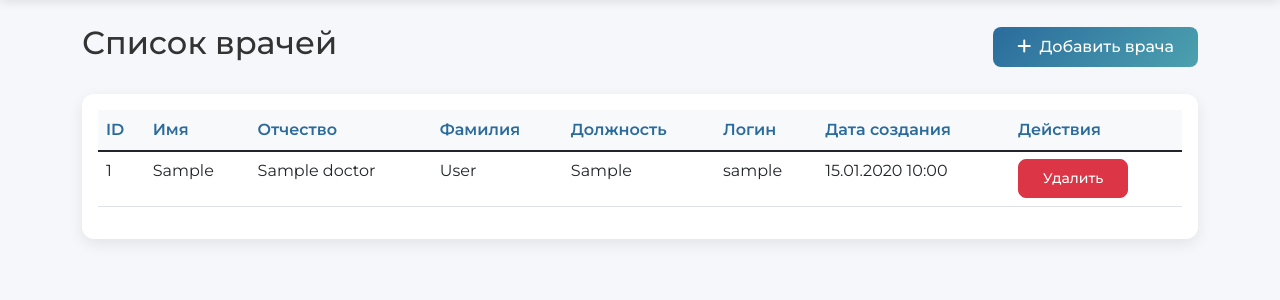
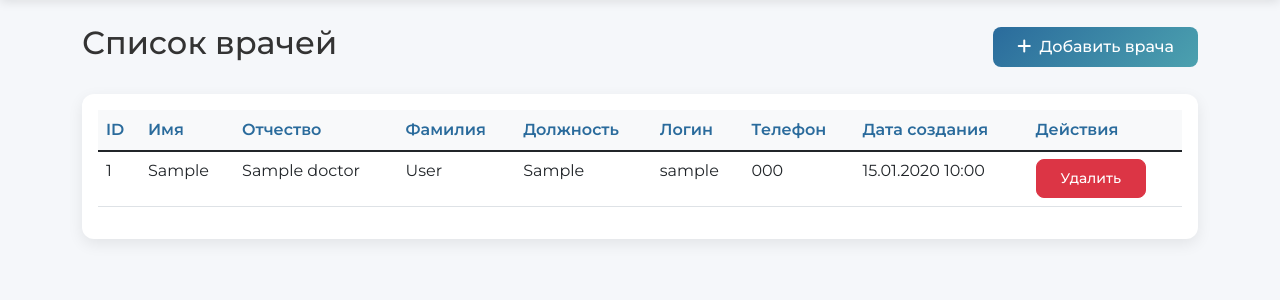
Before and after one commit to Pureshca/medical_clinic, a Flask app: page /admin/doctors in a window 1280 px wide. Shown: the part 62-362 px from the top of the page. Run offline with Flask 3, Linux system fonts and the light colour scheme; the visitor is signed in with stand-in values (Sample User, id 1); tables that the repository leaves empty hold one stand-in row (values such as "Sample post").

Commit message:
Add populate phone numbers on doctors

```diff
--- a/models.py
+++ b/models.py
@@ -371,6 +371,7 @@ def populate_db():
                     last_name="Belov",
                     position="Therapist",
                     login="belov",
+                    phone="89897650467",
                     password_hash=hashlib.sha256("doctor123".encode()).hexdigest(),
                 ),
                 Doctor(
@@ -378,6 +379,7 @@ def populate_db():
                     last_name="Kozlova",
                     position="Surgeon",
                     login="kozlova",
+                    phone="89897650448",
                     password_hash=hashlib.sha256("doctor123".encode()).hexdigest(),
                 ),
                 Doctor(
--- a/templates/admin/doctors_list.html
+++ b/templates/admin/doctors_list.html
@@ -20,6 +20,7 @@
                         <th>Фамилия</th>
                         <th>Должность</th>
                         <th>Логин</th>
+                        <th>Tелефон</th>
                         <th>Дата создания</th>
                         <th>Действия</th>
                     </tr>
@@ -28,12 +29,13 @@
                     {% for doctor in doctors %}
                     <tr>
                     <tr>
-                        <td>{{ doctor.id}}</td>
+                        <td>{{ doctor.id }}</td>
                         <td>{{ doctor.first_name }}</td>
                         <td>{{ doctor.middle_name }}</td>
                         <td>{{ doctor.last_name }}</td>
                         <td>{{ doctor.position }}</td>
                         <td>{{ doctor.login }}</td>
+                        <td>{{ doctor.phone }}</td>
                         <td>{{ doctor.created_at.strftime('%d.%m.%Y %H:%M') }}</td>
                         <td>
                             <form method="POST" action="{{ url_for('admin_delete_doctor', doctor_id=doctor.id) }}"
```
